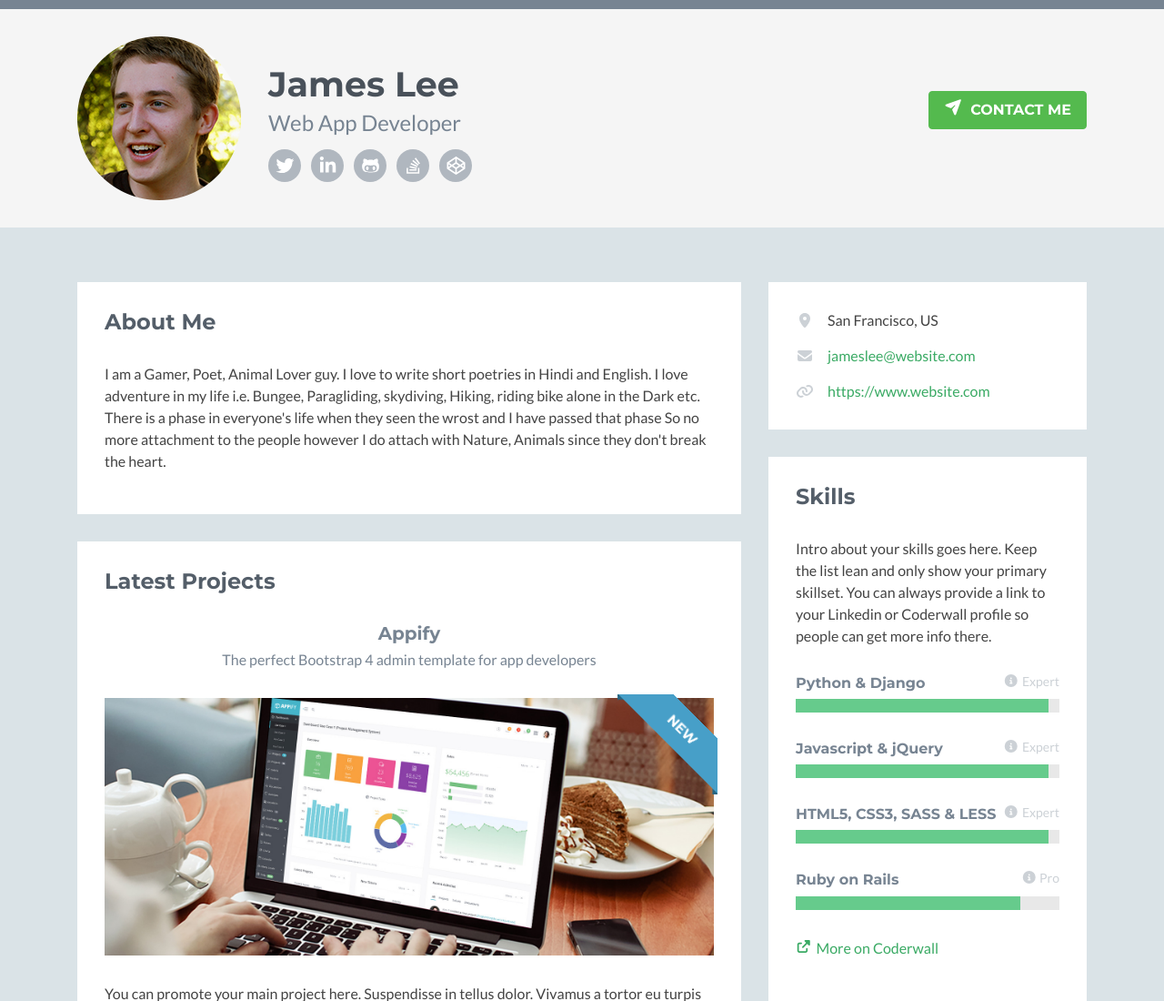
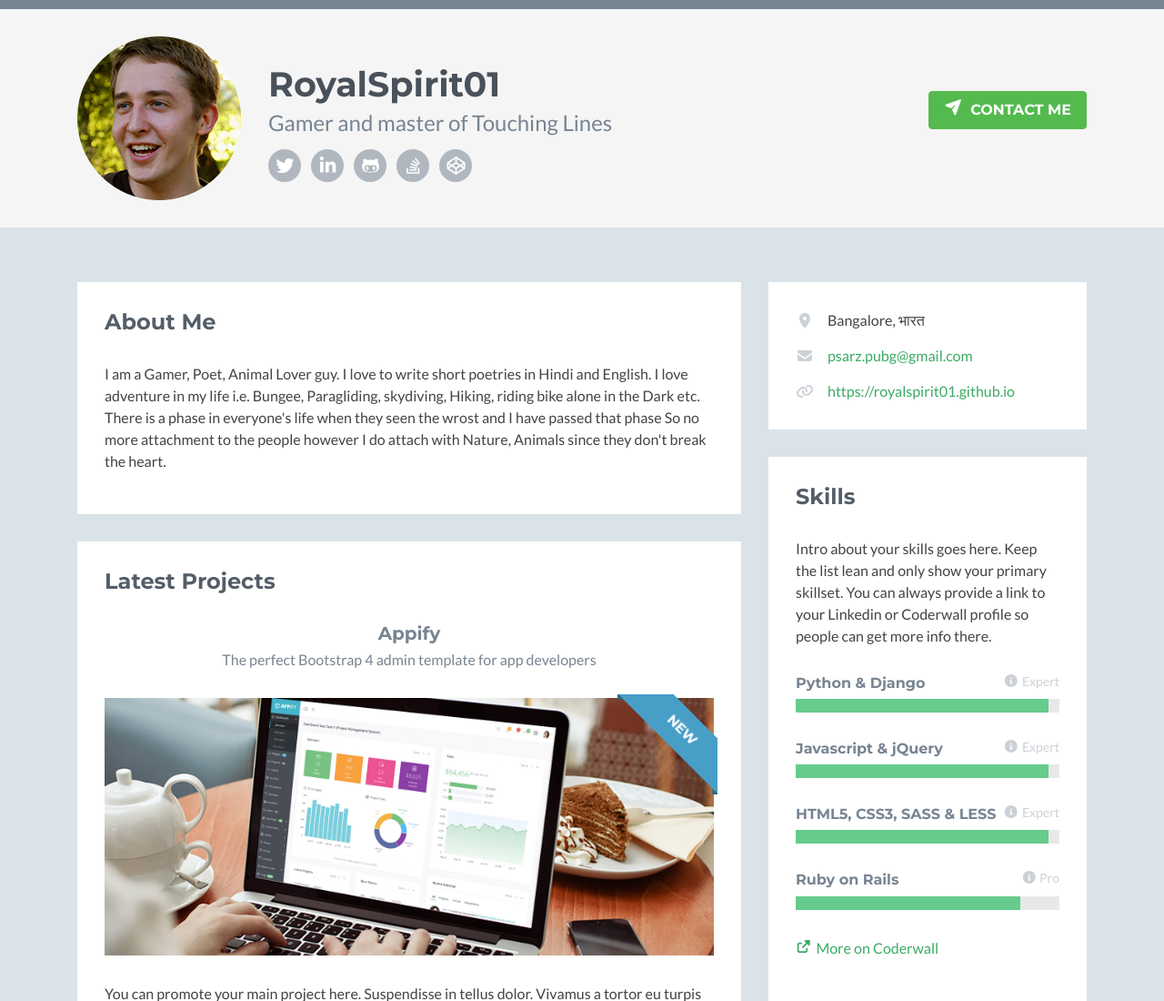
Before and after one commit to royalSpirit01/royalSpirit01.github.io, a plain HTML site: page index.html in a window 1280 px wide. Shown: the top 1100 px of the page at 91% size. Drawn offline with nearby package versions, Linux system fonts and the light colour scheme; no server answers; some icons are missing.

Commit message:
location and Name updated

```diff
--- a/index.html
+++ b/index.html
@@ -36,8 +36,8 @@
         <div class="container clearfix">
             <img class="profile-image img-fluid float-left" src="assets/images/profile.png" alt="James Lee" />
             <div class="profile-content float-left">
-                <h1 class="name">James Lee</h1>
-                <h2 class="desc">Web App Developer</h2>
+                <h1 class="name">RoyalSpirit01</h1>
+                <h2 class="desc">Gamer and master of Touching Lines</h2>
                 <ul class="social list-inline">
                     <li class="list-inline-item"><a href="#"><i class="fab fa-twitter"></i></a></li>
                     <li class="list-inline-item"><a href="#"><i class="fab fa-linkedin-in"></i></a></li>
@@ -214,9 +214,9 @@
                         <h2 class="heading sr-only">Basic Information</h2>
                         <div class="content">
                             <ul class="list-unstyled">
-                                <li><i class="fas fa-map-marker-alt"></i><span class="sr-only">Location:</span>San Francisco, US</li>
-                                <li><i class="fas fa-envelope"></i><span class="sr-only">Email:</span><a href="#">jameslee@website.com</a></li>
-                                <li><i class="fas fa-link"></i><span class="sr-only">Website:</span><a href="#">https://www.website.com</a></li>
+                                <li><i class="fas fa-map-marker-alt"></i><span class="sr-only">Location:</span>Bangalore, भारत</li>
+                                <li><i class="fas fa-envelope"></i><span class="sr-only">Email:</span><a href="#">psarz.pubg@gmail.com</a></li>
+                                <li><i class="fas fa-link"></i><span class="sr-only">Website:</span><a href="#">https://royalspirit01.github.io</a></li>
                             </ul>
                         </div><!--//content-->
                     </div><!--//section-inner-->
```
